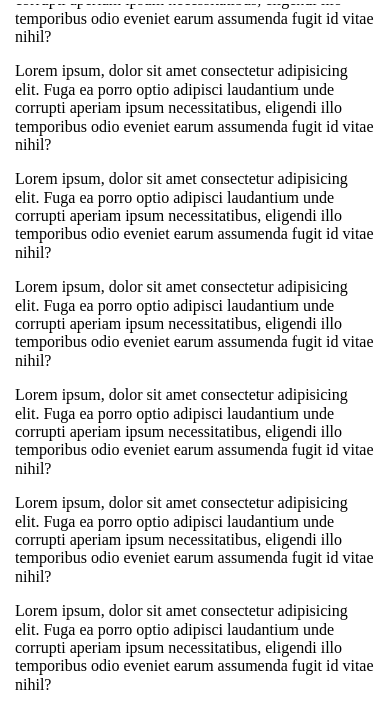
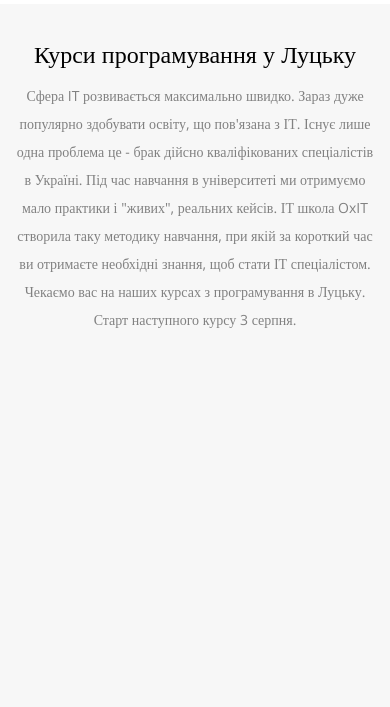
Before and after one commit to Kaminazer/maket4, a website: page src/index.html in a window 390 px wide. Shown: the part 96-803 px from the top of the page. Drawn offline with nearby package versions, Linux system fonts and the light colour scheme.

Commit message:
add content left-block with responsive design

```diff
--- a/src/index.html
+++ b/src/index.html
@@ -46,39 +46,20 @@
             </div>
         </div>
     </header>
-    <div class="container">
-    <p>Global</p>
-    <p>Lorem ipsum, dolor sit amet consectetur adipisicing elit. Fuga ea porro optio adipisci laudantium unde corrupti aperiam ipsum necessitatibus, eligendi illo temporibus odio eveniet earum assumenda fugit id vitae nihil?</p>
-    <p>Lorem ipsum, dolor sit amet consectetur adipisicing elit. Fuga ea porro optio adipisci laudantium unde corrupti aperiam ipsum necessitatibus, eligendi illo temporibus odio eveniet earum assumenda fugit id vitae nihil?</p>
-    <p>Lorem ipsum, dolor sit amet consectetur adipisicing elit. Fuga ea porro optio adipisci laudantium unde corrupti aperiam ipsum necessitatibus, eligendi illo temporibus odio eveniet earum assumenda fugit id vitae nihil?</p>
-    <p>Lorem ipsum, dolor sit amet consectetur adipisicing elit. Fuga ea porro optio adipisci laudantium unde corrupti aperiam ipsum necessitatibus, eligendi illo temporibus odio eveniet earum assumenda fugit id vitae nihil?</p>
-    <p>Lorem ipsum, dolor sit amet consectetur adipisicing elit. Fuga ea porro optio adipisci laudantium unde corrupti aperiam ipsum necessitatibus, eligendi illo temporibus odio eveniet earum assumenda fugit id vitae nihil?</p>
-    <p>Lorem ipsum, dolor sit amet consectetur adipisicing elit. Fuga ea porro optio adipisci laudantium unde corrupti aperiam ipsum necessitatibus, eligendi illo temporibus odio eveniet earum assumenda fugit id vitae nihil?</p>
-    <p>Lorem ipsum, dolor sit amet consectetur adipisicing elit. Fuga ea porro optio adipisci laudantium unde corrupti aperiam ipsum necessitatibus, eligendi illo temporibus odio eveniet earum assumenda fugit id vitae nihil?</p>
-    <p>Lorem ipsum, dolor sit amet consectetur adipisicing elit. Fuga ea porro optio adipisci laudantium unde corrupti aperiam ipsum necessitatibus, eligendi illo temporibus odio eveniet earum assumenda fugit id vitae nihil?</p>
-    <p>Lorem ipsum, dolor sit amet consectetur adipisicing elit. Fuga ea porro optio adipisci laudantium unde corrupti aperiam ipsum necessitatibus, eligendi illo temporibus odio eveniet earum assumenda fugit id vitae nihil?</p>
-    <p>Lorem ipsum, dolor sit amet consectetur adipisicing elit. Fuga ea porro optio adipisci laudantium unde corrupti aperiam ipsum necessitatibus, eligendi illo temporibus odio eveniet earum assumenda fugit id vitae nihil?</p>
-    <p>Lorem ipsum, dolor sit amet consectetur adipisicing elit. Fuga ea porro optio adipisci laudantium unde corrupti aperiam ipsum necessitatibus, eligendi illo temporibus odio eveniet earum assumenda fugit id vitae nihil?</p>
-    <p>Lorem ipsum, dolor sit amet consectetur adipisicing elit. Fuga ea porro optio adipisci laudantium unde corrupti aperiam ipsum necessitatibus, eligendi illo temporibus odio eveniet earum assumenda fugit id vitae nihil?</p>
-    <p>Lorem ipsum, dolor sit amet consectetur adipisicing elit. Fuga ea porro optio adipisci laudantium unde corrupti aperiam ipsum necessitatibus, eligendi illo temporibus odio eveniet earum assumenda fugit id vitae nihil?</p>
-    <p>Lorem ipsum, dolor sit amet consectetur adipisicing elit. Fuga ea porro optio adipisci laudantium unde corrupti aperiam ipsum necessitatibus, eligendi illo temporibus odio eveniet earum assumenda fugit id vitae nihil?</p>
-    <p>Lorem ipsum, dolor sit amet consectetur adipisicing elit. Fuga ea porro optio adipisci laudantium unde corrupti aperiam ipsum necessitatibus, eligendi illo temporibus odio eveniet earum assumenda fugit id vitae nihil?</p>
-    <p>Lorem ipsum, dolor sit amet consectetur adipisicing elit. Fuga ea porro optio adipisci laudantium unde corrupti aperiam ipsum necessitatibus, eligendi illo temporibus odio eveniet earum assumenda fugit id vitae nihil?</p>
-    <p>Lorem ipsum, dolor sit amet consectetur adipisicing elit. Fuga ea porro optio adipisci laudantium unde corrupti aperiam ipsum necessitatibus, eligendi illo temporibus odio eveniet earum assumenda fugit id vitae nihil?</p>
-    <p>Lorem ipsum, dolor sit amet consectetur adipisicing elit. Fuga ea porro optio adipisci laudantium unde corrupti aperiam ipsum necessitatibus, eligendi illo temporibus odio eveniet earum assumenda fugit id vitae nihil?</p>
-    <p>Lorem ipsum, dolor sit amet consectetur adipisicing elit. Fuga ea porro optio adipisci laudantium unde corrupti aperiam ipsum necessitatibus, eligendi illo temporibus odio eveniet earum assumenda fugit id vitae nihil?</p>
-    <p>Lorem ipsum, dolor sit amet consectetur adipisicing elit. Fuga ea porro optio adipisci laudantium unde corrupti aperiam ipsum necessitatibus, eligendi illo temporibus odio eveniet earum assumenda fugit id vitae nihil?</p>
-    <p>Lorem ipsum, dolor sit amet consectetur adipisicing elit. Fuga ea porro optio adipisci laudantium unde corrupti aperiam ipsum necessitatibus, eligendi illo temporibus odio eveniet earum assumenda fugit id vitae nihil?</p>
-    <p>Lorem ipsum, dolor sit amet consectetur adipisicing elit. Fuga ea porro optio adipisci laudantium unde corrupti aperiam ipsum necessitatibus, eligendi illo temporibus odio eveniet earum assumenda fugit id vitae nihil?</p>
-    <p>Lorem ipsum, dolor sit amet consectetur adipisicing elit. Fuga ea porro optio adipisci laudantium unde corrupti aperiam ipsum necessitatibus, eligendi illo temporibus odio eveniet earum assumenda fugit id vitae nihil?</p>
-    <p>Lorem ipsum, dolor sit amet consectetur adipisicing elit. Fuga ea porro optio adipisci laudantium unde corrupti aperiam ipsum necessitatibus, eligendi illo temporibus odio eveniet earum assumenda fugit id vitae nihil?</p>
-    <p>Lorem ipsum, dolor sit amet consectetur adipisicing elit. Fuga ea porro optio adipisci laudantium unde corrupti aperiam ipsum necessitatibus, eligendi illo temporibus odio eveniet earum assumenda fugit id vitae nihil?</p>
-    <p>Lorem ipsum, dolor sit amet congfhgfhhgfjhgjsectetur adipisicing elit. Fuga ea porro optio adipisci laudantium unde corrupti aperiam ipsum necessitatibus, eligendi illo temporibus odio eveniet earum assumenda fugit id vitae nihil?</p>
-    <p>Lorem ipsum, dolor sit amet consectetur adipisicing elit. Fuga ea porro optio adipisci laudantium unde corrupti aperiam ipsum necessitatibus, eligendi illo temporibus odio eveniet earum assumenda fugit id vitae nihil?</p>
-ygfhfgdhfghdfgdhgddfggggggggggggggggggggggggghfghdfghghj
-fghdfg
-xvcbcvbxvcbxcvbcvbxcvbxcvbxcvbcvbvxcvbxvb
-</div>
+    <section class="content">
+        <div class="container">
+            <div class="content__left">
+                <h1 class="content__title">
+                    Курси програмування у Луцьку
+                </h1>
+                <p class="content__text">
+                    Сфера IT розвивається максимально швидко. Зараз дуже популярно здобувати освіту, що пов'язана з ІТ. Існує лише одна проблема це - брак дійсно кваліфікованих спеціалістів в Україні. Під час навчання в університеті ми отримуємо мало практики і "живих", реальних кейсів. ІТ школа OxIT створила таку методику навчання, при якій за короткий час ви отримаєте необхідні знання, щоб стати ІТ спеціалістом. Чекаємо вас на наших курсах з програмування в Луцьку. Старт наступного курсу 3 серпня.
+                </p>
+            </div>
+            <div class="content__form"></div>
+        </div>
+    </section>
+
 <script src="https://ajax.googleapis.com/ajax/libs/jquery/3.7.1/jquery.min.js"></script>
 <script src="js/script.min.js"></script>
 </body>
--- a/src/js/script.min.js
+++ b/src/js/script.min.js
@@ -1 +1 @@
-$(document).ready(function(){$(".header__burger").click(function(e){$(".header__burger").toggleClass("header__burger--active"),$(".header__menu").toggleClass("header__menu--active"),$("body").toggleClass("lock")}),$(".header__link").click(function(e){window.innerWidth<768&&($(".header__burger").removeClass("header__burger--active"),$(".header__menu").removeClass("header__menu--active"),$("body").removeClass("lock"))})});
+$(document).ready(function(){$(".header__burger").click(function(e){$(".header__burger").toggleClass("header__burger--active"),$(".header__menu").toggleClass("header__menu--active"),$("body").toggleClass("lock")}),$(".header__link").click(function(e){window.innerWidth<768&&($(".header__burger").removeClass("header__burger--active"),$(".header__menu").removeClass("header__menu--active"),$("body").removeClass("lock"))})}),$(document).ready(function(){$(".header__burger").click(function(e){$(".header__burger").toggleClass("header__burger--active"),$(".header__menu").toggleClass("header__menu--active"),$("body").toggleClass("lock")}),$(".header__link").click(function(e){window.innerWidth<768&&($(".header__burger").removeClass("header__burger--active"),$(".header__menu").removeClass("header__menu--active"),$("body").removeClass("lock"))})}),$(document).ready(function(){$(".header__burger").click(function(e){$(".header__burger").toggleClass("header__burger--active"),$(".header__menu").toggleClass("header__menu--active"),$("body").toggleClass("lock")}),$(".header__link").click(function(e){window.innerWidth<768&&($(".header__burger").removeClass("header__burger--active"),$(".header__menu").removeClass("header__menu--active"),$("body").removeClass("lock"))})});
--- a/src/scss/_header.scss
+++ b/src/scss/_header.scss
@@ -1,11 +1,3 @@
-.container {
-    width: 100%;
-    height: 100%;
-    max-width: 1250px;
-    margin: 0 auto;
-    padding: 0 15px;
-    overflow: hidden;
-}
 
 .header {
     width: 100%;
--- /dev/null
+++ b/src/scss/_sections/_content.scss
@@ -0,0 +1,46 @@
+.content{
+    margin-top: 100px;
+    display: flex;
+    justify-content: space-between;
+    background:var(--bg-gray);
+
+    &__left{
+        width: 50%;
+        padding: 200px 15px;
+    }
+
+    &__title{
+        font-size: 34px;
+        font-weight: 500;
+        margin-bottom: 20px;
+        color: #000;
+        text-align: center;
+    }
+
+    &__text{
+        padding: 0 30px;
+        color: var(--text-color);
+        text-align: center;
+        line-height: 2;
+    }
+    @media (max-width: 768px){
+        flex-direction: column;
+        align-items: center;
+
+        &__left{
+            width: 100%;
+            padding: 20px 0;
+        }
+
+        &__title{
+            font-size: 24px;
+            margin-bottom: 10px;
+        }
+
+        &__text {
+            padding: 0px;
+            font-size: 14px;
+        }
+
+    }
+}
--- a/src/scss/_variables.scss
+++ b/src/scss/_variables.scss
@@ -1,6 +1,6 @@
 // _variables.scss
 :root {
-    --font-family: 'Open Sans', sans-serif;
+    --font-family: 'Open Sans';
     --font-size-base: 16px;
     --font-weight-base: 400;
 
--- a/src/scss/style.scss
+++ b/src/scss/style.scss
@@ -2,6 +2,7 @@
 @use 'variables';
 @use 'mixins';
 @use 'header';
+@use '_sections/content';
 
 *,
 *::before,
@@ -18,7 +19,23 @@ a {
     text-decoration: none;
     color: var(--text-color);
 }
+body {
+    font-family: var(--font-family);
+    font-size: var(--font-size-base);
+    font-weight: var(--font-weight-base);
+    color: var(--text-color);
+    background: var(--bg-gray);
+    overflow-x: hidden;
+}
 .lock{
     overflow: hidden;
     max-height: 100vh;
 }
+.container {
+    width: 100%;
+    height: 100%;
+    max-width: 1250px;
+    margin: 0 auto;
+    padding: 0 15px;
+    overflow: hidden;
+}
```
Also changed, not shown: src/css/style.min.css, src/scss/_menu.scss (deleted).
